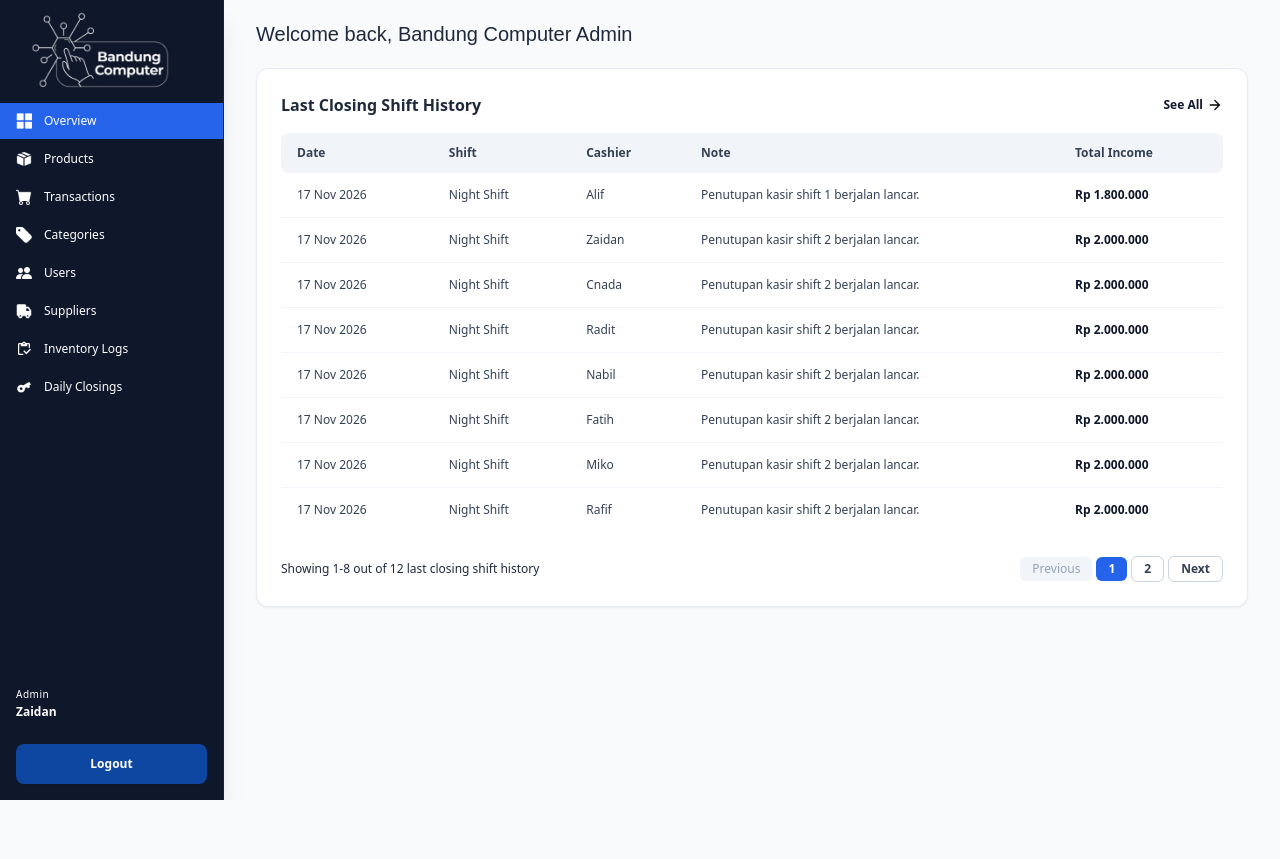
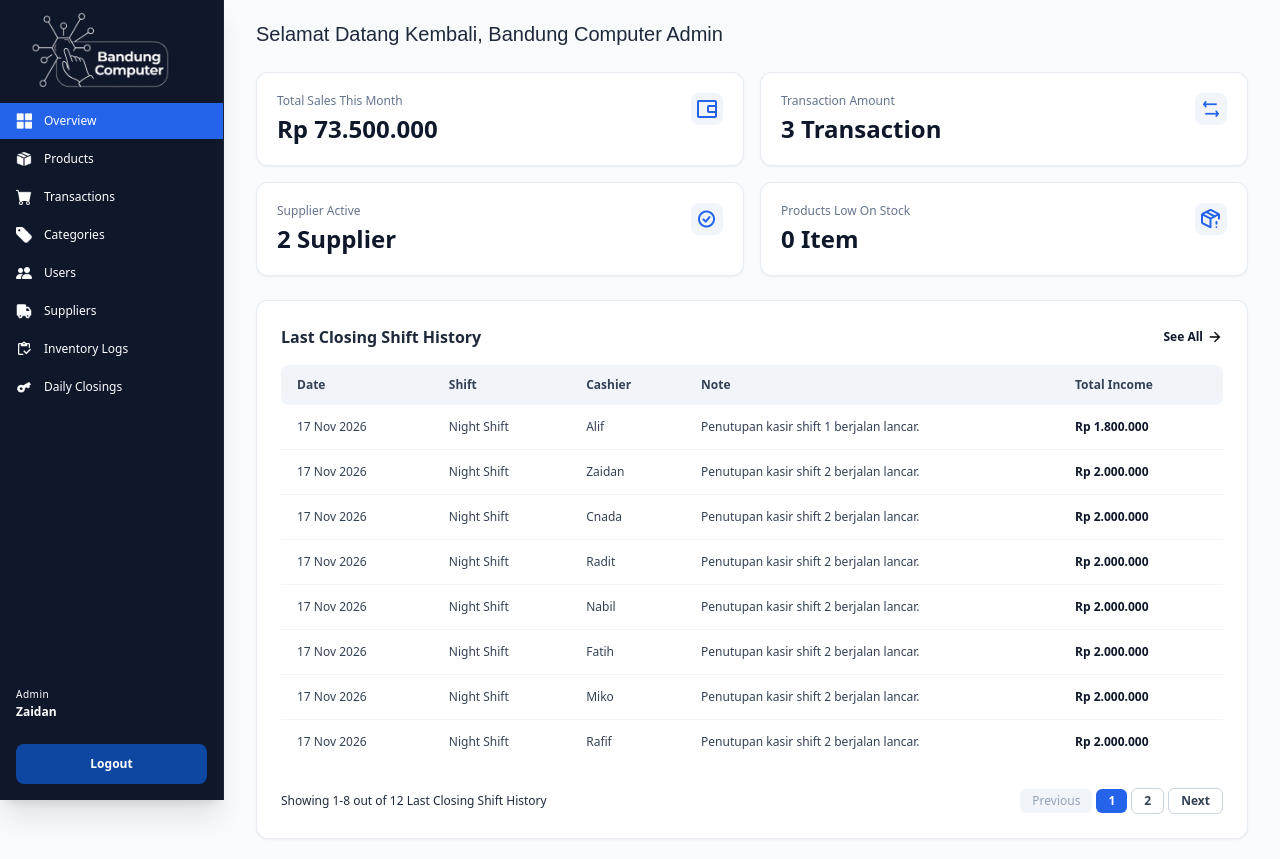
Before and after one commit to HexonidProductions/Kelompok3_BandungComputer, a Laravel app: page /dashboard in a window 1280 px wide. Before the commit the page ends 800 px from the top, so only its background shows below. Run offline with Laravel 12, Linux system fonts and the light colour scheme; a user stored in the database is signed in; data comes from the database, SQL or seed files in the repository; style sheets or scripts are compiled from the project's sources; some libraries are stand-ins or nearby versions.

Commit message:
Apdet 4 card statistika di page overview dashboard, semua page sudah ada card statistika nya masing-masing

```diff
--- a/app/Http/Controllers/DashboardController.php
+++ b/app/Http/Controllers/DashboardController.php
@@ -2,28 +2,46 @@
 
 namespace App\Http\Controllers;
 
+use App\Models\Sale;
+use App\Models\StockEntry;
+use App\Models\Product;
 use App\Models\DailyClosing;
 use Illuminate\Http\Request;
 
 class DashboardController extends Controller
 {
-    /**
-     * Menampilkan halaman Overview / Dashboard utama.
-     */
     public function index()
     {
-        // Ambil riwayat penutupan kasir dengan relasi admin dan pagination
-        if (auth()->user()->role === 'admin') {
-            $closings = DailyClosing::with('admin')
-                ->latest()
-                ->paginate(8); // Menampilkan 5 data per halaman untuk overview
-        } else {
-            $closings = DailyClosing::with('admin')
-                ->where('admin_id', auth()->id())
-                ->latest()
-                ->paginate(8); // Menampilkan 5 data per halaman untuk overview
+        // 1. Total Sales This Month (Bulan & Tahun Berjalan)
+        $totalSalesThisMonth = Sale::whereMonth('created_at', now()->month)
+            ->whereYear('created_at', now()->year)
+            ->sum('total_amount');
+
+        // Fallback jika bulan ini kosong, ambil total keseluruhan
+        if ($totalSalesThisMonth == 0) {
+            $totalSalesThisMonth = Sale::sum('total_amount');
         }
 
-        return view('dashboard.overview.index', compact('closings'));
+        // 2. Transaction Amount (Total Keseluruhan Transaksi)
+        $transactionAmount = Sale::count();
+
+        // 3. Supplier Active
+        $supplierActive = StockEntry::where('status', 'Active')->count();
+
+        // 4. Products Low On Stock
+        $productsLowOnStock = Product::where('status', 'Low stock')->count();
+
+        // 5. Tabel Daily Closings (Dibatasi 8 baris sesuai referensi desain)
+        $closings = DailyClosing::with('admin')
+            ->latest()
+            ->paginate(8);
+
+        return view('dashboard.overview.index', compact(
+            'totalSalesThisMonth',
+            'transactionAmount',
+            'supplierActive',
+            'productsLowOnStock',
+            'closings'
+        ));
     }
 }
--- a/resources/views/dashboard/overview/index.blade.php
+++ b/resources/views/dashboard/overview/index.blade.php
@@ -1,17 +1,64 @@
 @extends('layouts.app')
 
 @section('content')
-<div>
+<div class="space-y-6">
     <!-- Header Page -->
-    <h1 class="text-xl font-light font-montserrat text-slate-800 mb-5">
-        Welcome back, Bandung Computer Admin
+    <h1 class="text-xl font-light font-montserrat text-slate-800 mb-2">
+        Selamat Datang Kembali, Bandung Computer Admin
     </h1>
+
+    <!-- 4 Statistic Cards (Grid 2 Kolom) -->
+    <div class="grid grid-cols-1 md:grid-cols-2 gap-4">
+        <!-- Card 1: Total Sales This Month -->
+        <div class="bg-white rounded-xl p-5 shadow-sm border border-slate-200/80 flex justify-between items-start">
+            <div>
+                <p class="text-xs text-slate-500 font-medium mb-1">Total Sales This Month</p>
+                <h3 class="text-2xl font-bold text-slate-900">Rp {{ number_format($totalSalesThisMonth ?? 0, 0, ',', '.') }}</h3>
+            </div>
+            <div class="w-8 h-8 flex items-center justify-center rounded-lg bg-slate-100 shrink-0">
+                <img src="{{ asset('icons/ant-design_user-outlined.png') }}" alt="Total Sales Icon" class="w-6 h-6 object-contain">
+            </div>
+        </div>
+
+        <!-- Card 2: Transaction Amount -->
+        <div class="bg-white rounded-xl p-5 shadow-sm border border-slate-200/80 flex justify-between items-start">
+            <div>
+                <p class="text-xs text-slate-500 font-medium mb-1">Transaction Amount</p>
+                <h3 class="text-2xl font-bold text-slate-900">{{ number_format($transactionAmount ?? 0, 0, ',', '.') }} Transaction</h3>
+            </div>
+            <div class="w-8 h-8 flex items-center justify-center rounded-lg bg-slate-100 shrink-0">
+                <img src="{{ asset('icons/fa7-solid_exchange-alt (3).png') }}" alt="Transaction Amount Icon" class="w-6 h-6 object-contain">
+            </div>
+        </div>
+
+        <!-- Card 3: Supplier Active -->
+        <div class="bg-white rounded-xl p-5 shadow-sm border border-slate-200/80 flex justify-between items-start">
+            <div>
+                <p class="text-xs text-slate-500 font-medium mb-1">Supplier Active</p>
+                <h3 class="text-2xl font-bold text-slate-900">{{ $supplierActive ?? 0 }} Supplier</h3>
+            </div>
+            <div class="w-8 h-8 flex items-center justify-center rounded-lg bg-slate-100 shrink-0">
+                <img src="{{ asset('icons/fa7-solid_exchange-alt (5).png') }}" alt="Supplier Active Icon" class="w-6 h-6 object-contain">
+            </div>
+        </div>
+
+        <!-- Card 4: Products Low On Stock -->
+        <div class="bg-white rounded-xl p-5 shadow-sm border border-slate-200/80 flex justify-between items-start">
+            <div>
+                <p class="text-xs text-slate-500 font-medium mb-1">Products Low On Stock</p>
+                <h3 class="text-2xl font-bold text-slate-900">{{ $productsLowOnStock ?? 0 }} Item</h3>
+            </div>
+            <div class="w-8 h-8 flex items-center justify-center rounded-lg bg-slate-100 shrink-0">
+                <img src="{{ asset('icons/fa7-solid_exchange-alt (10).png') }}" alt="Products Low On Stock Icon" class="w-6 h-6 object-contain">
+            </div>
+        </div>
+    </div>
 
     <!-- Tabel Daily Closing -->
     <div class="bg-white rounded-xl p-6 shadow-sm border border-slate-200/80">
         <div class="flex items-center justify-between mb-4">
             <h3 class="text-base font-bold text-slate-800">Last Closing Shift History</h3>
-            <a href="{{ route('daily-closings.index') }}" class="text-xs font-bold text-slate-900 flex items-center gap-1">
+            <a href="{{ route('daily-closings.index') }}" class="text-xs font-bold text-slate-900 flex items-center gap-1 hover:underline">
                 See All <img src="{{ asset('icons/ic_baseline-arrow-forward.png') }}" alt="Arrow Forward Icon" class="w-4 h-4 inline-block">
             </a>
         </div>
@@ -31,7 +78,7 @@
                     @forelse($closings as $item)
                         <tr>
                             <td class="py-3.5 px-4 whitespace-nowrap">{{ \Carbon\Carbon::parse($item->created_at)->format('d M Y') }}</td>
-                            <td class="py-3.5 px-4 whitespace-nowrap">{{ $item->shift }}</td>
+                            <td class="py-3.5 px-4 whitespace-nowrap">{{ $item->shift ?? 'Shift 1' }}</td>
                             <td class="py-3.5 px-4 whitespace-nowrap">{{ $item->admin->name ?? '-' }}</td>
                             <td class="py-3.5 px-4 max-w-md truncate" title="{{ $item->notes }}">{{ $item->notes ?? '-' }}</td>
                             <td class="py-3.5 px-4 font-bold text-slate-900 whitespace-nowrap">
@@ -53,7 +100,7 @@
         @if($closings->count() > 0)
             <div class="flex items-center justify-between mt-6 text-xs text-slate-800">
                 <div>
-                    Showing {{ $closings->firstItem() }}-{{ $closings->lastItem() }} out of {{ $closings->total() }} last closing shift history
+                    Showing {{ $closings->firstItem() }}-{{ $closings->lastItem() }} out of {{ $closings->total() }} Last Closing Shift History
                 </div>
                 <div>
                     {{ $closings->links('components.pagination') }}
--- a/routes/web.php
+++ b/routes/web.php
@@ -87,6 +87,7 @@ Route::get('/produk', function (Request $request) {
 
     return view('produk', compact('products', 'categories', 'search', 'category', 'priceMin', 'priceMax', 'inStock', 'sort'));
 })->name('produk');
+
 Route::get('/tentang', fn() => view('about'))->name('about');
 Route::get('/kontak', fn() => view('contact'))->name('contact');
 
@@ -105,10 +106,15 @@ Route::get('/login', function () {
 Route::get('/auth/google', [GoogleController::class, 'redirectToGoogle'])->name('google.login');
 Route::get('/auth/google/callback', [GoogleController::class, 'handleGoogleCallback'])->name('google.callback');
 
+// Grup Route Khusus Admin
 Route::middleware(['auth', 'prevent-back-history', 'admin'])->group(function () {
+    // Halaman Overview / Dashboard Utama
     Route::get('/dashboard', [DashboardController::class, 'index'])->name('dashboard');
+
     Route::get('/dashboard/users', [UserController::class, 'index'])->name('dashboard.users.index');
     Route::get('/homepage', [UserController::class, 'index'])->name('home');
+
+    // Resource Routes untuk fitur-fitur dashboard
     Route::resource('/daily-closings', DailyClosingController::class);
     Route::resource('/categories', CategoryController::class)->except(['create', 'edit', 'show']);
     Route::resource('/products', ProductController::class);
```
Also changed, not shown: public/icons/fa7-solid_exchange-alt (10).png (added).
